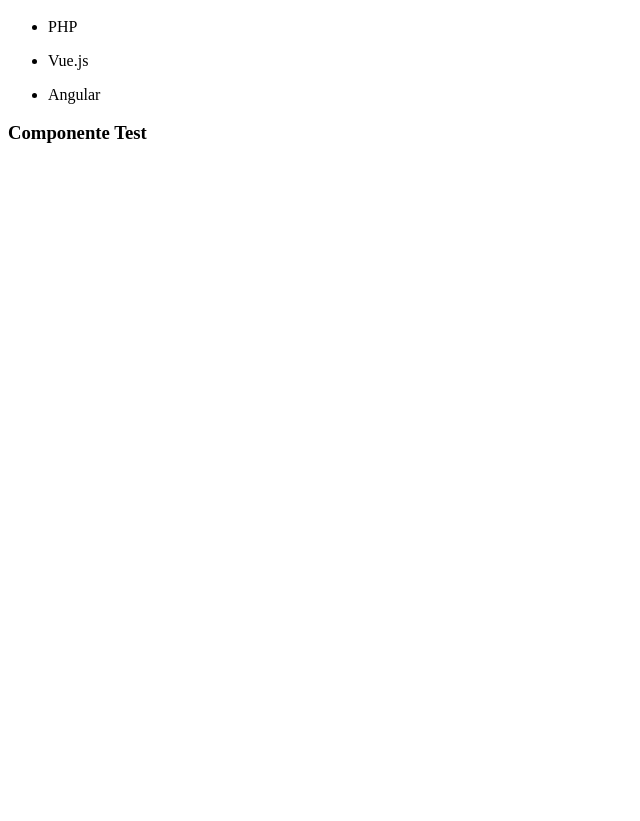
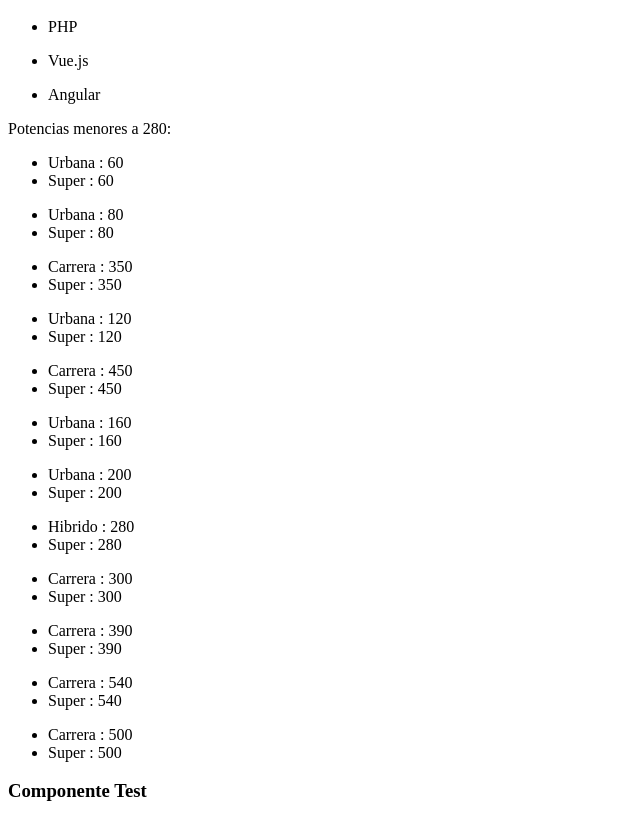
Before and after one commit to DanielCanaviriMenaWebDeveloper/Vue.js-3-2021, a Vue app in the folder started/: page / in a window 1280 px wide. Shown: the part 821-1642 px from the top of the page, without its empty margins (0-640 px from the left). Before the commit the page ends 984 px from the top, so only its background shows below. Built offline with nearby package versions, Linux system fonts and the light colour scheme.

Commit message:
v-else-if

```diff
--- a/started/src/components/Car.vue
+++ b/started/src/components/Car.vue
@@ -20,13 +20,22 @@
             </li>
         </ul> -->
         <ul>
-            <template v-for="(potencia, index) in potencias" :key="index">
-                <li v-if="potencia<300">{{potencia}}</li>
+            <template v-for="(potencia, index) in potencias" :key="index"><!-- No es recomendable definir una key en un elemento inexistente -->
+                <li v-if="potencia < 300">{{ potencia }}</li>
             </template>
         </ul>
 
         <ul v-for="(tecnologia, index) in tecnologias" :key="index">
             <li>{{ tecnologia }}</li>
+        </ul>
+
+        <p>Potencias menores a 280:</p>
+        <ul v-for="(potencia, index) in potencias" :key="index">
+            <li v-if="potencia < 280">Urbana : {{ potencia }}</li>
+            <li v-else-if="potencia === 280">Hibrido : {{ potencia }}</li>
+            <li v-else>Carrera : {{ potencia }}</li>
+
+            <li v-if="potencia < 700">Super : {{ potencia }}</li>
         </ul>
         <Test />
     </div>
@@ -60,7 +69,7 @@
             title: 'Titulo del mensaje',
             text: 'Texto del mensaje'
         };
-        const potencias = [60, 80, 120, 160, 200, 280, 300, 390, 540, 500];
+        const potencias = [60, 80, 350, 120, 450, 160, 200, 280, 300, 390, 540, 500];
         const tecnologias = ['JS', 'CSS', 'HTML', 'JQuery', 'React', 'PHP', 'Vue.js', 'Angular'];
         return {
             brand, model, colors, price, power, mensaje, potencias, tecnologias
```
